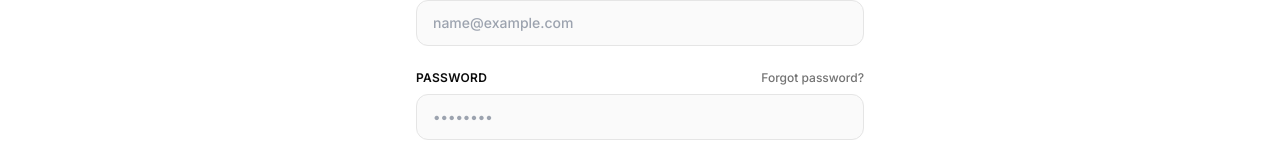
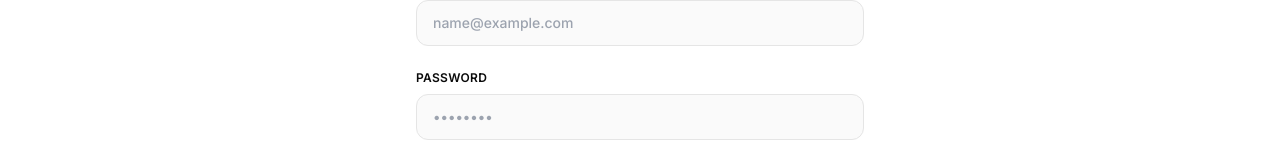
Before and after one commit to Sbakedpotato/GoCart, a React (Vite) app: page /login in a window 1280 px wide. Shown: the part 396-556 px from the top of the page. Built offline with nearby package versions, Linux system fonts and the light colour scheme; no server answers.

Commit message:
Update readme

```diff
--- a/package.json
+++ b/package.json
@@ -23,6 +23,7 @@
     "express": "^4.21.2",
     "jsonwebtoken": "^9.0.2",
     "mysql2": "^3.11.3",
+    "nodemailer": "^7.0.11",
     "react": "^19.2.0",
     "react-dom": "^19.2.0",
     "react-icons": "^5.5.0",
--- a/src/pages/LoginPage.jsx
+++ b/src/pages/LoginPage.jsx
@@ -55,9 +55,6 @@ const LoginPage = () => {
         <div className="space-y-2">
           <div className="flex items-center justify-between">
             <label className="text-xs font-bold uppercase tracking-wide text-brand-black">Password</label>
-            <button type="button" className="text-xs font-medium text-brand-gray hover:text-brand-black">
-              Forgot password?
-            </button>
           </div>
           <input
             type="password"
```
Also changed, not shown: 2 other files (tests, documents, lock files or other folders).
